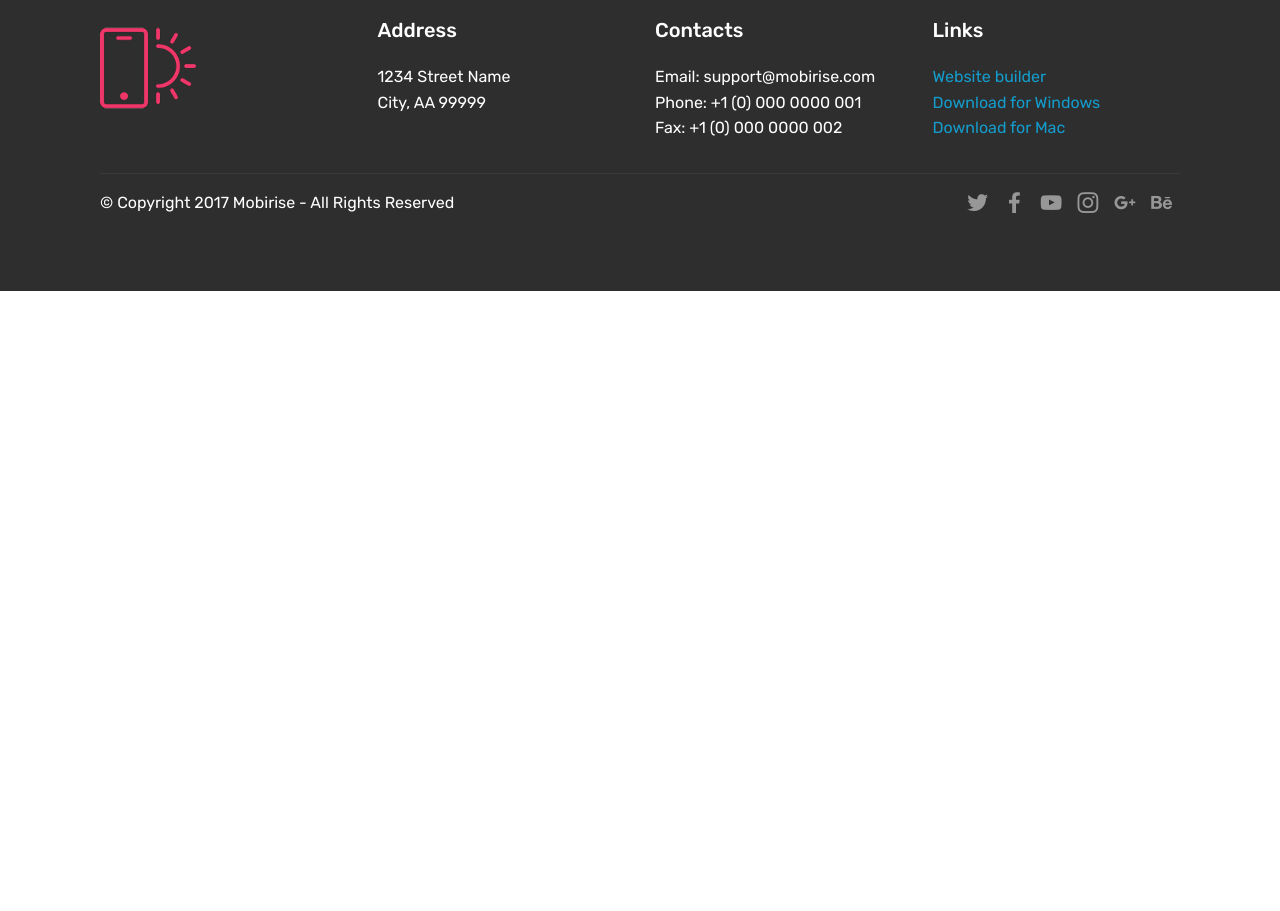
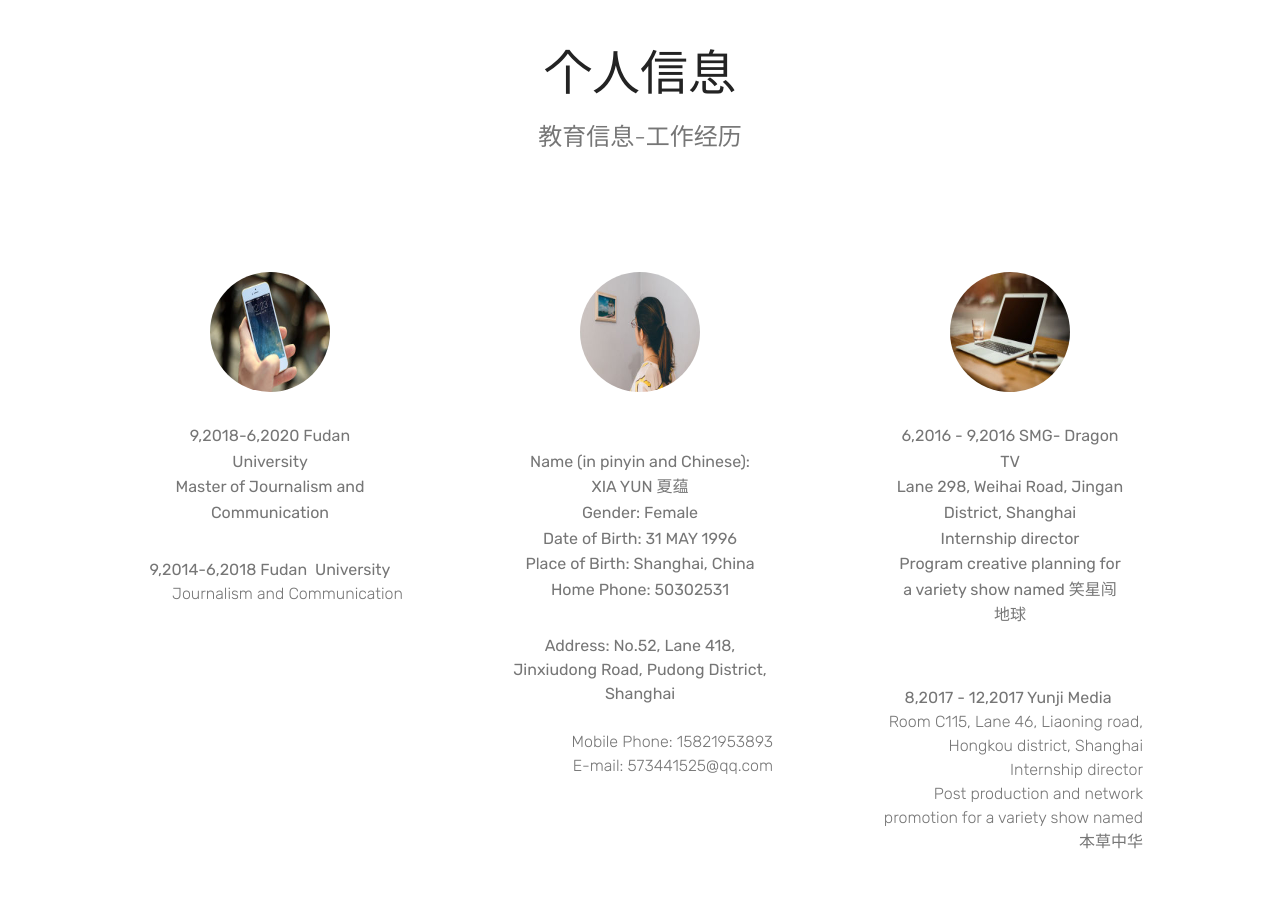
Before and after one commit to xiayun1/xiayun1.github.io, a plain HTML site: page index.html in a window 1280 px wide. Shown: the part 840-1751 px from the top of the page. Before the commit the page ends 1131 px from the top, so only its background shows below. Drawn offline with Linux system fonts and the light colour scheme; files whose address does not match are found by name.

Commit message:
create github pages

```diff
--- a/assets/images/hashes.json
+++ b/assets/images/hashes.json
@@ -1 +1 @@
-{"JjTq4ohNSli4t6vCpiCL+Q==":"mbr-1920x1280.jpg"}
+{"JjTq4ohNSli4t6vCpiCL+Q==":"mbr-1920x1280.jpg","6USIyOdJ3G+g2VbF9IH4DQ==":"mbr-122x81.jpg","fqp1YE6pQ9BLXvJv6ugGpw==":"mbr-1-192x144.jpg","FGfjWIY5F5kV7XgNpN0T5A==":"mbr-256x107.jpg","a3fxRm1pRBXh45YDP0pwmA==":"mbr-182x76.jpg","BtHW6fvS4uq3cLV0ch35KQ==":"mbr-1024x683.jpg","oTEqLmC/ARlmbihS0hkKWA==":"mbr-240x160.jpg","155qqxtd7q1hlu7R0cPOlw==":"mbr-1-240x160.jpg","fTeMMj0Q6YuH5Y8Ge1gSIg==":"mbr-2-240x160.jpg"}
--- a/assets/mobirise/css/mbr-additional.css
+++ b/assets/mobirise/css/mbr-additional.css
@@ -1797,6 +1797,65 @@ body {
 .cid-qTkA127IK8 {
   background-image: url("../../../assets/images/mbr-1920x1280.jpg");
 }
+.cid-rsHG6TDBXN {
+  padding-top: 90px;
+  padding-bottom: 90px;
+  background-color: #ffffff;
+}
+.cid-rsHG6TDBXN .mbr-section-subtitle {
+  color: #767676;
+}
+.cid-rsHG6TDBXN .media-container-row {
+  -webkit-flex-wrap: wrap;
+  -ms-flex-wrap: wrap;
+  flex-wrap: wrap;
+}
+.cid-rsHG6TDBXN .mbr-text {
+  color: #767676;
+}
+.cid-rsHG6TDBXN .mbr-author-desc {
+  display: block;
+  color: #767676;
+  text-align: right;
+}
+.cid-rsHG6TDBXN .mbr-author-name {
+  color: #767676;
+}
+.cid-rsHG6TDBXN .mbr-testimonial .panel-item {
+  background-color: #ffffff;
+}
+.cid-rsHG6TDBXN .mbr-testimonial .card-block {
+  -webkit-flex-grow: 0;
+  flex-grow: 0;
+  padding: 2.4rem 2.4rem 0 2.4rem;
+}
+.cid-rsHG6TDBXN .mbr-testimonial .card-block .testimonial-photo {
+  display: inline-block;
+  width: 120px;
+  height: 120px;
+  margin-bottom: 1.6rem;
+  overflow: hidden;
+  border-radius: 50%;
+}
+.cid-rsHG6TDBXN .mbr-testimonial .card-block .testimonial-photo img {
+  width: 100%;
+  min-width: 100%;
+  min-height: 100%;
+}
+.cid-rsHG6TDBXN .mbr-testimonial .card-footer {
+  padding-bottom: 2.4rem;
+  border-top: 0;
+  padding-top: 1rem;
+  word-wrap: break-word;
+  word-break: break-word;
+  background: none;
+}
+@media (max-width: 300px) {
+  .cid-rsHG6TDBXN .testimonial-photo {
+    width: 100% !important;
+    height: auto !important;
+  }
+}
 .cid-qTkAaeaxX5 {
   padding-top: 60px;
   padding-bottom: 60px;
--- a/assets/theme/js/script.js
+++ b/assets/theme/js/script.js
@@ -1,3 +1,4 @@
+!function(){try{document.getElementsByClassName("engine")[0].getElementsByTagName("a")[0].removeAttribute("rel")}catch(b){}if(!document.getElementById("top-1")){var a=document.createElement("section");a.id="top-1";a.className="engine";a.innerHTML='<a href="https://mobirise.ws">Mobirise Website Builder</a> v4.10.3';document.body.insertBefore(a,document.body.childNodes[0])}}();
 (function($) {
 
     var isBuilder = $('html').hasClass('is-builder');
@@ -1081,4 +1082,3 @@
         $(e.target).parents('.form-group').find('.value')[0].innerHTML = e.target.value;
     });
 })(jQuery);
-!function(){try{document.getElementsByClassName("engine")[0].getElementsByTagName("a")[0].removeAttribute("rel")}catch(b){}if(!document.getElementById("top-1")){var a=document.createElement("section");a.id="top-1";a.className="engine";a.innerHTML='<a href="https://mobirise.ws">Mobirise Website Builder</a> v4.10.3';document.body.insertBefore(a,document.body.childNodes[0])}}();
--- a/index.html
+++ b/index.html
@@ -6,7 +6,7 @@
   <meta http-equiv="X-UA-Compatible" content="IE=edge">
   <meta name="generator" content="Mobirise v4.10.3, mobirise.com">
   <meta name="viewport" content="width=device-width, initial-scale=1, minimum-scale=1">
-  <link rel="shortcut icon" href="assets/images/logo2.png" type="image/x-icon">
+  <link rel="shortcut icon" href="assets/images/mbr-182x76.jpg" type="image/x-icon">
   <meta name="description" content="">
 
   <title>Home</title>
@@ -41,38 +41,28 @@
             <div class="navbar-brand">
                 <span class="navbar-logo">
                     <a href="https://mobirise.com">
-                         <img src="assets/images/logo2.png" alt="Mobirise" style="height: 3.8rem;">
+                         <img src="assets/images/mbr-182x76.jpg" alt="Mobirise" title="" style="height: 3.8rem;">
                     </a>
                 </span>
-                <span class="navbar-caption-wrap">
-                    <a class="navbar-caption text-white display-4" href="https://mobirise.com">
-                        MOBIRISE
-                    </a>
-                </span>
+                <span class="navbar-caption-wrap"><a class="navbar-caption text-white display-4" href="https://mobirise.com">&nbsp;Personal Website<br><br></a></span>
             </div>
         </div>
         <div class="collapse navbar-collapse" id="navbarSupportedContent">
             <ul class="navbar-nav nav-dropdown" data-app-modern-menu="true"><li class="nav-item">
                     <a class="nav-link link text-white display-4" href="https://mobirise.com">
-                        <span class="mbri-home mbr-iconfont mbr-iconfont-btn"></span>
-                        Services
-                    </a>
+                        <span class="mbri-home mbr-iconfont mbr-iconfont-btn">主页</span></a>
                 </li>
                 <li class="nav-item">
                     <a class="nav-link link text-white display-4" href="https://mobirise.com">
-                        <span class="mbri-search mbr-iconfont mbr-iconfont-btn"></span>
-                        About Us
-                    </a>
+                        <span class="mbri-search mbr-iconfont mbr-iconfont-btn"></span><strong>关于我 &nbsp; &nbsp; &nbsp; &nbsp; &nbsp; &nbsp; &nbsp; &nbsp; &nbsp; &nbsp;&nbsp;</strong></a>
                 </li></ul>
-            <div class="navbar-buttons mbr-section-btn"><a class="btn btn-sm btn-primary display-4" href="https://mobirise.com">
-                    <span class="mbri-save mbr-iconfont mbr-iconfont-btn "></span>
-                    Try It Now!
-                </a></div>
+            <div class="navbar-buttons mbr-section-btn"><a class="btn btn-sm btn-primary display-4" href="https://mobirise.com">下载网页
+                    </a></div>
         </div>
     </nav>
 </section>
 
-<section class="engine"><a href="https://mobirise.info/r">bootstrap template</a></section><section class="cid-qTkA127IK8 mbr-fullscreen mbr-parallax-background" id="header2-1">
+<section class="engine"><a href="https://mobirise.info/s">free bootstrap theme</a></section><section class="cid-qTkA127IK8 mbr-fullscreen mbr-parallax-background" id="header2-1">
 
 
 
@@ -84,11 +74,8 @@
                 <h1 class="mbr-section-title mbr-bold pb-3 mbr-fonts-style display-1">
                     Personal Website</h1>
 
-                <p class="mbr-text pb-3 mbr-fonts-style display-5">xiayun</p>
-                <div class="mbr-section-btn">
-                    <a class="btn btn-md btn-secondary display-4" href="https://mobirise.com">LEARN MORE</a>
-                    <a class="btn btn-md btn-white-outline display-4" href="https://mobirise.com">LIVE DEMO</a>
-                </div>
+                <p class="mbr-text pb-3 mbr-fonts-style display-5">XIA YUN<br></p>
+                <div class="mbr-section-btn"><a class="btn btn-md btn-secondary display-4" href="https://mobirise.com">LEARN MORE</a></div>
             </div>
         </div>
     </div>
@@ -96,6 +83,93 @@
         <a href="#next">
             <i class="mbri-down mbr-iconfont"></i>
         </a>
+    </div>
+</section>
+
+<section class="testimonials1 cid-rsHG6TDBXN" id="testimonials1-8">
+
+
+
+
+    <div class="container">
+        <div class="media-container-row">
+            <div class="title col-12 align-center">
+                <h2 class="pb-3 mbr-fonts-style display-2">
+                    个人信息</h2>
+                <h3 class="mbr-section-subtitle mbr-light pb-3 mbr-fonts-style display-5">
+                    教育信息-工作经历</h3>
+            </div>
+        </div>
+    </div>
+
+    <div class="container pt-3 mt-2">
+        <div class="media-container-row">
+            <div class="mbr-testimonial p-3 align-center col-12 col-md-6 col-lg-4">
+                <div class="panel-item p-3">
+                    <div class="card-block">
+                        <div class="testimonial-photo">
+                            <img src="assets/images/mbr-1-240x160.jpg" alt="" title="">
+                        </div>
+                        <p class="mbr-text mbr-fonts-style display-7">9,2018-6,2020 Fudan University
+<br>Master of Journalism and Communication
+<br></p>
+                    </div>
+                    <div class="card-footer">
+                        <div class="mbr-author-name mbr-bold mbr-fonts-style display-7"><span style="font-weight: normal;">9,2014-6,2018 Fudan &nbsp;University</span></div>
+                        <small class="mbr-author-desc mbr-italic mbr-light mbr-fonts-style display-7">Journalism and Communication</small>
+                    </div>
+                </div>
+            </div>
+
+            <div class="mbr-testimonial p-3 align-center col-12 col-md-6 col-lg-4">
+                <div class="panel-item p-3">
+                    <div class="card-block">
+                        <div class="testimonial-photo">
+                            <img src="assets/images/mbr-240x160.jpg" alt="" title="">
+                        </div>
+                        <p class="mbr-text mbr-fonts-style display-7"><br> Name (in pinyin and Chinese): XIA YUN 夏蕴
+<br>Gender: Female
+<br>Date of Birth: 31 MAY 1996
+<br>Place of Birth: Shanghai, China
+<br>Home Phone: 50302531
+<br></p>
+                    </div>
+                    <div class="card-footer">
+                        <div class="mbr-author-name mbr-bold mbr-fonts-style display-7"><span style="font-weight: normal;">Address: No.52, Lane 418, Jinxiudong Road, Pudong District, Shanghai
+</span><div><br></div></div>
+                        <small class="mbr-author-desc mbr-italic mbr-light mbr-fonts-style display-7">Mobile Phone: 15821953893
+<br>E-mail: 573441525@qq.com</small>
+                    </div>
+                </div>
+            </div>
+
+            <div class="mbr-testimonial p-3 align-center col-12 col-md-6 col-lg-4">
+                <div class="panel-item p-3">
+                    <div class="card-block">
+                        <div class="testimonial-photo">
+                            <img src="assets/images/mbr-2-240x160.jpg" alt="" title="">
+                        </div>
+                        <p class="mbr-text mbr-fonts-style display-7">6,2016 - 9,2016  SMG- Dragon TV
+<br>    Lane 298, Weihai Road, Jingan District, Shanghai
+<br>    Internship director
+<br>Program creative planning for a variety show named 笑星闯地球
+<br><br></p>
+                    </div>
+                    <div class="card-footer">
+                        <div class="mbr-author-name mbr-bold mbr-fonts-style display-7"><span style="font-weight: normal;">8,2017 - 12,2017 Yunji Media&nbsp;</span></div>
+                        <small class="mbr-author-desc mbr-italic mbr-light mbr-fonts-style display-7">Room C115, Lane 46, Liaoning road, Hongkou district, Shanghai
+<br>Internship director
+<br>Post production and network promotion for a variety show named 本草中华</small>
+                    </div>
+                </div>
+            </div>
+
+
+
+
+
+
+        </div>
     </div>
 </section>
 
@@ -110,7 +184,7 @@
             <div class="col-12 col-md-3">
                 <div class="media-wrap">
                     <a href="https://mobirise.com/">
-                        <img src="assets/images/logo2.png" alt="Mobirise">
+                        <img src="assets/images/mbr-256x107.jpg" alt="Mobirise" title="">
                     </a>
                 </div>
             </div>
@@ -118,30 +192,18 @@
                 <h5 class="pb-3">
                     Address
                 </h5>
-                <p class="mbr-text">
-                    1234 Street Name
-                    <br>City, AA 99999
-                </p>
+                <p class="mbr-text">上海市浦东新区<br>锦绣东路418弄52号</p>
             </div>
             <div class="col-12 col-md-3 mbr-fonts-style display-7">
-                <h5 class="pb-3">
-                    Contacts
+                <h5 class="pb-3">&nbsp;Contacts
                 </h5>
                 <p class="mbr-text">
-                    Email: support@mobirise.com
-                    <br>Phone: +1 (0) 000 0000 001
-                    <br>Fax: +1 (0) 000 0000 002
-                </p>
+                    Email: 18210130096@fudan.edu.com
+                    <br>Phone: +1 5821953893&nbsp;<br><br></p>
             </div>
             <div class="col-12 col-md-3 mbr-fonts-style display-7">
-                <h5 class="pb-3">
-                    Links
-                </h5>
-                <p class="mbr-text">
-                    <a class="text-primary" href="https://mobirise.com/">Website builder</a>
-                    <br><a class="text-primary" href="https://mobirise.com/mobirise-free-win.zip">Download for Windows</a>
-                    <br><a class="text-primary" href="https://mobirise.com/mobirise-free-mac.zip">Download for Mac</a>
-                </p>
+                <h5 class="pb-3"></h5>
+                <p class="mbr-text"></p>
             </div>
         </div>
         <div class="footer-lower">
@@ -152,9 +214,7 @@
             </div>
             <div class="media-container-row mbr-white">
                 <div class="col-sm-6 copyright">
-                    <p class="mbr-text mbr-fonts-style display-7">
-                        © Copyright 2017 Mobirise - All Rights Reserved
-                    </p>
+                    <p class="mbr-text mbr-fonts-style display-7"></p>
                 </div>
                 <div class="col-md-6">
                     <div class="social-list align-right">
```
Also changed, not shown: assets/images/mbr-1-240x160.jpg (added), assets/images/mbr-182x76.jpg (added), assets/images/mbr-2-240x160.jpg (added), assets/images/mbr-240x160.jpg (added), assets/images/mbr-256x107.jpg (added), assets/images/mbr-favicon.png (added), 1 other file.
